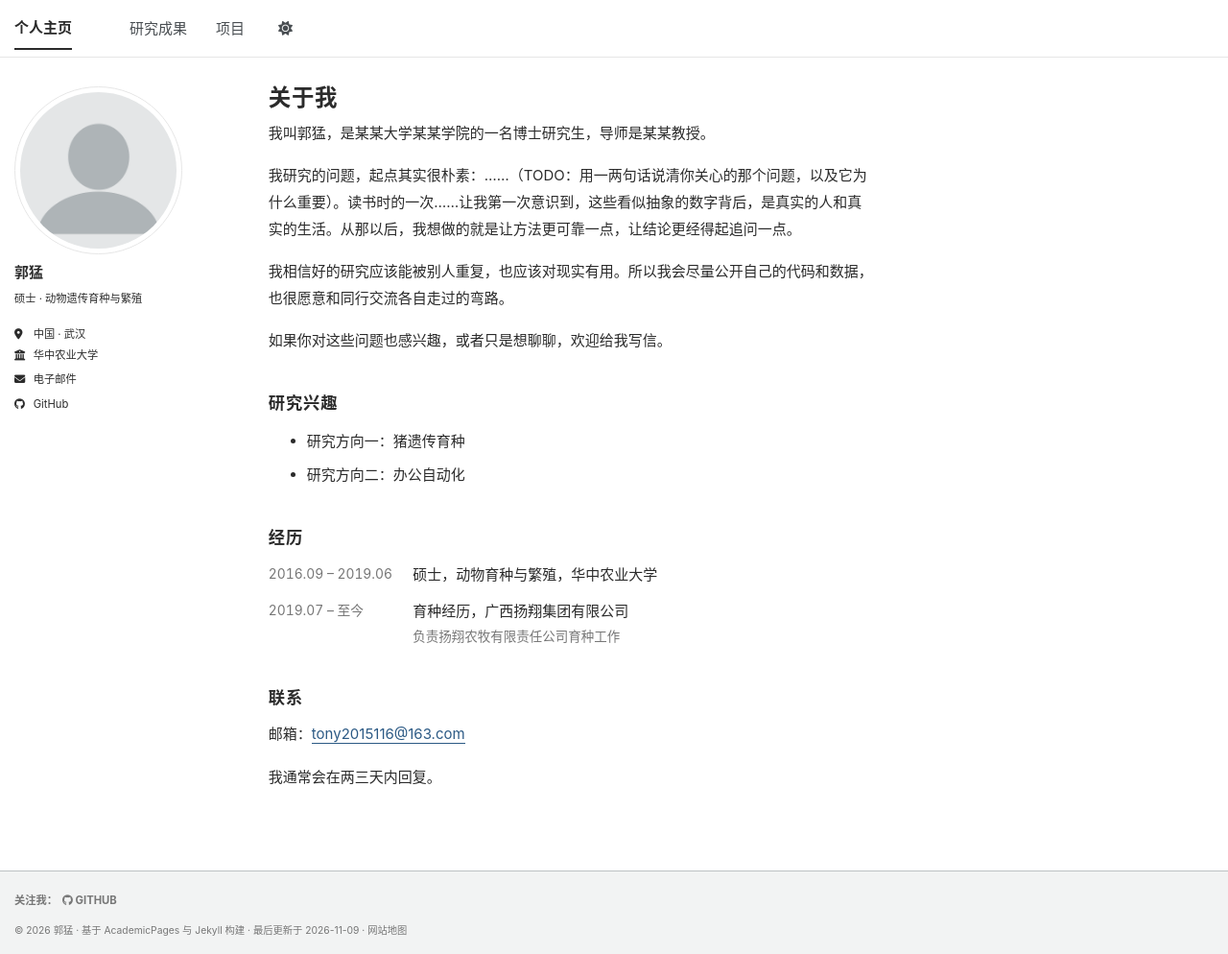
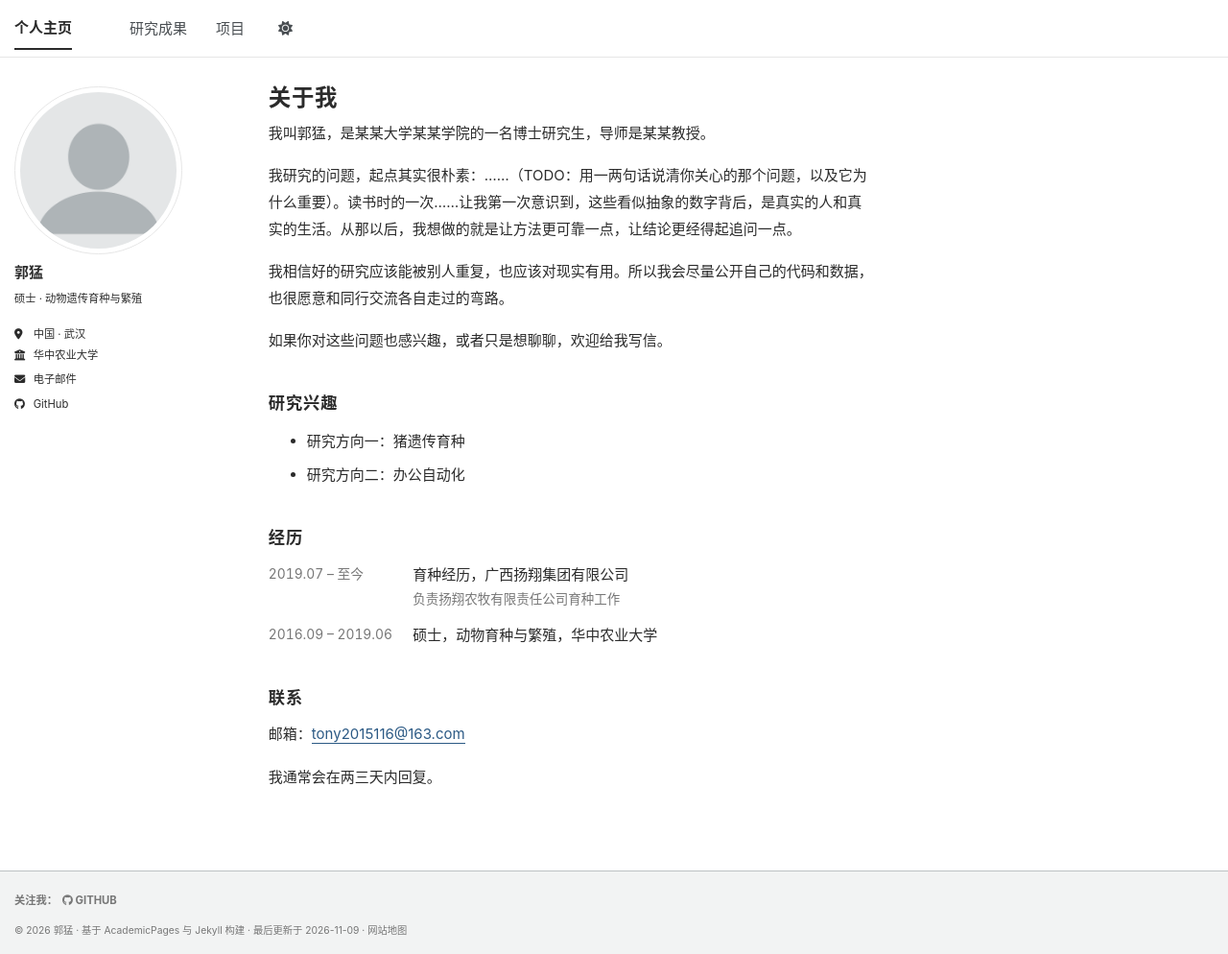
Before and after one commit to tony2015116/tony2015116.github.io, a Jekyll site: the page built from _pages/about.md, in a window 1280 px wide and 994 px high. Shown: the whole window at 96% size. Built offline with Jekyll 4.4.1, drawn with Linux system fonts in a browser that asks for light colours; a script bundle is joined from its source files by our own code.

Commit message:
首页经历按时间自动排序
教育经历和工作经历合并后按开始时间倒序显示，最新的在最上面，
不再受 _data/experience.yml 中 education / work 先后顺序的影响。

Co-Authored-By: Claude Opus 5.5 <noreply@anthropic.com>
Claude-Session: https://claude.ai/code/session_01EG2X4wrUSb5n4zhBsHNDRD

```diff
--- a/_pages/about.md
+++ b/_pages/about.md
@@ -28,11 +28,13 @@ redirect_from:
 
 ## 经历
 
+<!-- 经历在 _data/experience.yml 中编辑；教育和工作合在一起，按开始时间自动排序，最新的在最上面 -->
+{% assign all_exp = "" | split: "" %}
+{% if site.data.experience.education %}{% assign all_exp = all_exp | concat: site.data.experience.education %}{% endif %}
+{% if site.data.experience.work %}{% assign all_exp = all_exp | concat: site.data.experience.work %}{% endif %}
+{% assign all_exp = all_exp | sort: "time" | reverse %}
 <ul class="plain-list">
-{% for e in site.data.experience.education %}
-  <li><span class="when">{{ e.time }}</span><span class="what">{{ e.what }}，{{ e.where }}{% if e.note %}<span class="sub">{{ e.note }}</span>{% endif %}</span></li>
-{% endfor %}
-{% for e in site.data.experience.work %}
+{% for e in all_exp %}
   <li><span class="when">{{ e.time }}</span><span class="what">{{ e.what }}，{{ e.where }}{% if e.note %}<span class="sub">{{ e.note }}</span>{% endif %}</span></li>
 {% endfor %}
 </ul>
```
